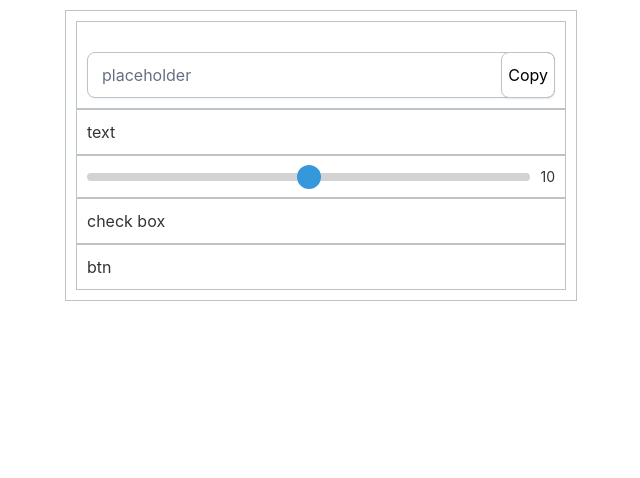
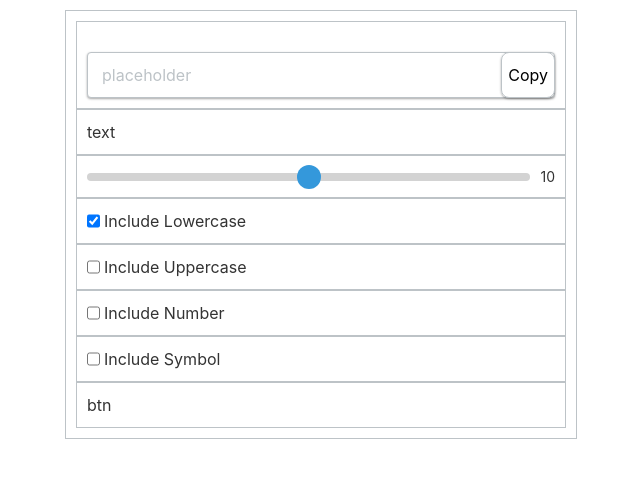
Before and after one commit to hassanAdamineJad/passwordGenerator, a React (Create React App) app: page / in a window 1280 px wide. Shown: the top 478 px of the page, without its empty margins (319-959 px from the left). Built offline with nearby package versions, Linux system fonts and the light colour scheme.

Commit message:
feat: Added checkbox component

```diff
--- a/src/App.tsx
+++ b/src/App.tsx
@@ -1,9 +1,14 @@
-import React from "react";
+import React, { useState } from "react";
 import "./App.scss";
 import Input from "./componets/Input";
 import RangeSlider from "./componets/RangeSlider";
+import Checkbox from "./componets/Checkbox";
 
 function App() {
+  const [isLowercase, setIsLowercase] = useState(true);
+  const [isUppercase, setIsUppercase] = useState(false);
+  const [isNumber, setIsNumber] = useState(false);
+  const [isSymbol, setIsSymbol] = useState(false);
   return (
     <div className="container">
       <div className="card">
@@ -20,7 +25,38 @@ function App() {
         <div className="card_item">
           <RangeSlider onChange={(e: any) => console.log("eee", e)} />
         </div>
-        <div className="card_item">check box</div>
+        <div className="card_item">
+          <Checkbox
+            label="Include Lowercase"
+            name="lower"
+            value={isLowercase}
+            setValue={setIsLowercase}
+          />
+        </div>
+        <div className="card_item">
+          <Checkbox
+            label="Include Uppercase"
+            name="upper"
+            value={isUppercase}
+            setValue={setIsUppercase}
+          />
+        </div>{" "}
+        <div className="card_item">
+          <Checkbox
+            label="Include Number"
+            name="number"
+            value={isNumber}
+            setValue={setIsNumber}
+          />
+        </div>{" "}
+        <div className="card_item">
+          <Checkbox
+            label="Include Symbol"
+            name="upper"
+            value={isSymbol}
+            setValue={setIsSymbol}
+          />
+        </div>
         <div className="card_item">btn</div>
       </div>
     </div>
--- /dev/null
+++ b/src/componets/Checkbox/index.tsx
@@ -0,0 +1,28 @@
+// checkbox.js
+import React from "react";
+import "../../styles/components/Checkbox.scss";
+
+interface ICheckboxProps {
+  name: string;
+  value: boolean;
+  label: string;
+  setValue: (v: boolean) => void;
+}
+
+const Checkbox = ({ name, value, label, setValue }: ICheckboxProps) => {
+  return (
+    <label className="checkbox">
+      <input
+        type="checkbox"
+        name={name}
+        checked={value}
+        onChange={() => {
+          setValue(!value);
+        }}
+      />
+      {label}
+    </label>
+  );
+};
+
+export default Checkbox;
--- /dev/null
+++ b/src/styles/components/Checkbox.scss
@@ -0,0 +1,15 @@
+@use '../../styles/variables';
+
+.checkbox {
+	color: variables.$color-text;
+	display: flex;
+	align-items: center;
+	justify-content: left;
+    width: 300px;
+    gap: 4px;
+        input {
+            outline: none;
+            height: 20px;
+            border-radius: 5px;
+        }
+    }
--- a/src/styles/components/input.scss
+++ b/src/styles/components/input.scss
@@ -15,21 +15,21 @@
     }
     &_input{
       width: 100%;
-      background: #ffffff;
+      // background: ;
       border: 1px solid variables.$color-border;
-      box-shadow: 0px 1px 2px rgba(16, 24, 40, 0.05);
-      border-radius: 8px;
+      box-shadow: variables.$box-shadow-light;
+      border-radius: variables.$border-radius-sm;
       padding: 10px 14px;
 
       &::placeholder {
         font-size: 16px;
         font-weight: 400;
-        color: #667085;
+        color: variables.$color-border;
       }
 
 }
     &_error{
-      color: #db4437;
+      color: variables.$color-accent-dark;
       font-size: 14px;
       margin-left: 12px;
       margin-top: 4px;
@@ -44,7 +44,7 @@
           height: 100%;
           background-color: transparent;
           border: 1px solid variables.$color-border;
-          box-shadow: 0px 1px 2px rgba(16, 24, 40, 0.05);
+          box-shadow: variables.$box-shadow-light;
           border-radius: 8px;
         }
     }
```
